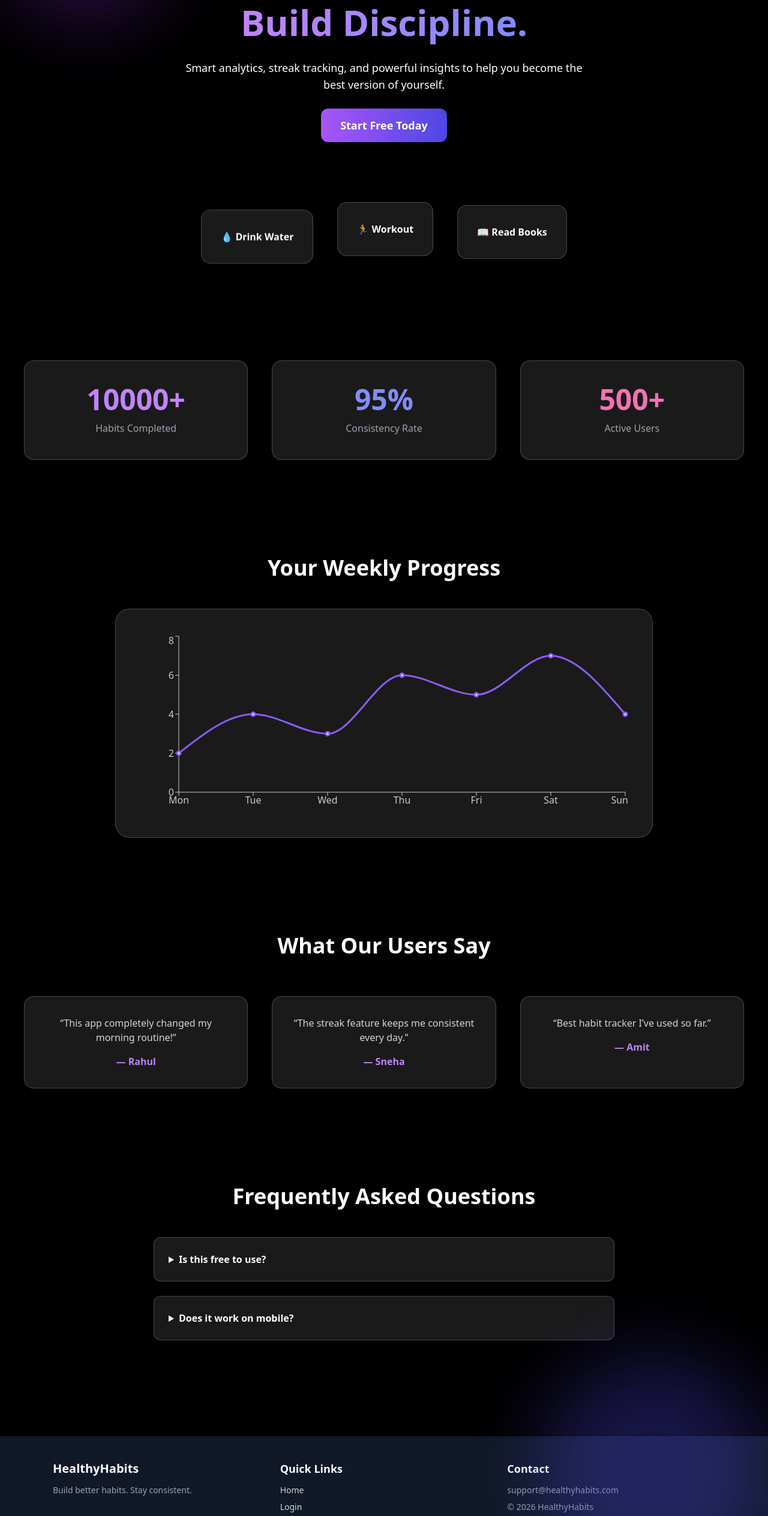
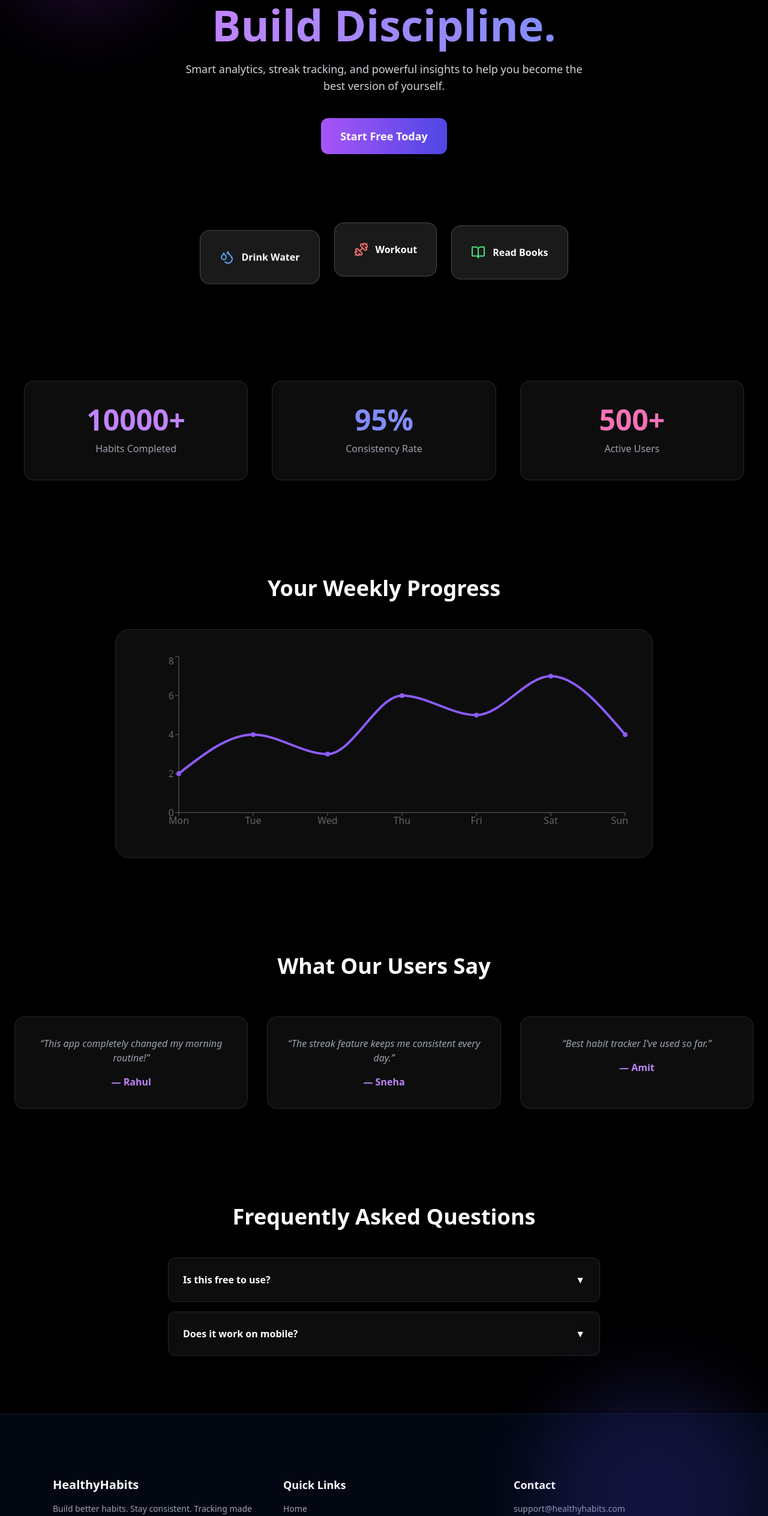
Before and after one commit to ARCHANA-MADDELA-57/healthy-habits-Tracker-frontend, a React (Vite) app: page / in a window 1280 px wide. Shown: the part 259-2787 px from the top of the page at 60% size. Built offline with nearby package versions, Linux system fonts and the light colour scheme.

Commit message:
ready for netlify deployment

```diff
--- a/src/pages/Home.jsx
+++ b/src/pages/Home.jsx
@@ -1,6 +1,7 @@
 import { Link } from "react-router-dom";
-import { motion } from "framer-motion";
+import { motion, AnimatePresence } from "framer-motion";
 import { useEffect, useState } from "react";
+import { Menu, X, Droplets, Dumbbell, BookOpen } from "lucide-react";
 import {
     LineChart,
     Line,
@@ -20,7 +21,6 @@ const data = [
     { day: "Sun", habits: 4 },
 ];
 
-
 const Counter = ({ target }) => {
     const [count, setCount] = useState(0);
 
@@ -39,7 +39,6 @@ const Counter = ({ target }) => {
             }
         }, 16);
 
-
         return () => clearInterval(counter);
     }, [target]);
 
@@ -47,38 +46,72 @@ const Counter = ({ target }) => {
 };
 
 const Home = () => {
+    const [isOpen, setIsOpen] = useState(false);
+
     return (
         <div className="min-h-screen bg-black text-white relative overflow-hidden">
+            {/* Background Blobs */}
+            <div className="absolute top-0 left-0 w-72 h-72 bg-purple-600 rounded-full blur-3xl opacity-20 animate-pulse"></div>
+            <div className="absolute bottom-0 right-0 w-96 h-96 bg-indigo-600 rounded-full blur-3xl opacity-20 animate-pulse"></div>
 
-            {/* Background Blobs */}
-            <div className="absolute top-0 left-0 w-72 h-72 bg-purple-600 rounded-full blur-3xl opacity-30 animate-pulse"></div>
-            <div className="absolute bottom-0 right-0 w-96 h-96 bg-indigo-600 rounded-full blur-3xl opacity-30 animate-pulse"></div>
+            {/* FIXED NAVBAR */}
+            <nav className="fixed top-0 left-0 w-full z-50 bg-black/60 backdrop-blur-xl border-b border-white/10">
+                <div className="max-w-7xl mx-auto flex justify-between items-center p-5 px-6">
+                    <Link to="/" className="text-2xl font-bold bg-gradient-to-r from-purple-400 to-indigo-400 bg-clip-text text-transparent">
+                        HealthyHabits
+                    </Link>
 
-            {/* Navbar */}
-            <nav className="flex justify-between items-center p-6 relative z-10">
-                <h1 className="text-2xl font-bold">HealthyHabits</h1>
-
-                <div className="flex gap-6">
-                    <Link to="/login" className="px-5 py-2 bg-gradient-to-r from-purple-500 to-indigo-500 rounded-lg font-semibold hover:text-gray-300 transition">
-                        Login
-                    </Link>
+                    {/* Desktop Navigation */}
+                    <div className="hidden md:flex items-center gap-8">
+                        <Link to="/login" className="px-6 py-2 bg-gradient-to-r from-purple-500 to-indigo-600 rounded-full font-semibold hover:shadow-[0_0_20px_rgba(139,92,246,0.4)] transition">Login</Link>
                         <Link
                             to="/signup"
-                        className="px-5 py-2 bg-gradient-to-r from-purple-500 to-indigo-500 rounded-lg font-semibold"
+                            className="px-6 py-2 bg-gradient-to-r from-purple-500 to-indigo-600 rounded-full font-semibold hover:shadow-[0_0_20px_rgba(139,92,246,0.4)] transition"
                         >
                             Get Started
                         </Link>
                     </div>
+
+                    {/* Hamburger Button (Mobile) */}
+                    <button
+                        className="md:hidden p-2 text-white focus:outline-none"
+                        onClick={() => setIsOpen(!isOpen)}
+                    >
+                        {isOpen ? <X size={28} /> : <Menu size={28} />}
+                    </button>
+                </div>
+
+                {/* Mobile Menu Dropdown */}
+                <AnimatePresence>
+                    {isOpen && (
+                        <motion.div
+                            initial={{ opacity: 0, height: 0 }}
+                            animate={{ opacity: 1, height: "auto" }}
+                            exit={{ opacity: 0, height: 0 }}
+                            className="md:hidden bg-black/95 border-b border-white/10"
+                        >
+                            <div className="flex flex-col items-center gap-6 py-8">
+                                <Link to="/login" onClick={() => setIsOpen(false)} className="px-10 py-3 bg-gradient-to-r from-purple-500 to-indigo-600 rounded-full font-semibold">Login</Link>
+                                <Link
+                                    to="/signup"
+                                    onClick={() => setIsOpen(false)}
+                                    className="px-10 py-3 bg-gradient-to-r from-purple-500 to-indigo-600 rounded-full font-semibold"
+                                >
+                                    Get Started
+                                </Link>
+                            </div>
+                        </motion.div>
+                    )}
+                </AnimatePresence>
             </nav>
 
-            {/* Hero Section */}
-            <section className="flex flex-col items-center text-center mt-24 px-6 relative z-10">
-
+            {/* Hero Section - Added pt-40 for spacing below fixed nav */}
+            <section className="flex flex-col items-center text-center pt-40 md:pt-48 px-6 relative z-10">
                 <motion.h2
                     initial={{ opacity: 0, y: -40 }}
                     animate={{ opacity: 1, y: 0 }}
                     transition={{ duration: 0.8 }}
-                    className="text-6xl font-bold leading-tight"
+                    className="text-5xl md:text-7xl font-bold leading-tight"
                 >
                     Track Habits.
                     <br />
@@ -91,7 +124,7 @@ const Home = () => {
                     initial={{ opacity: 0 }}
                     animate={{ opacity: 1 }}
                     transition={{ delay: 0.4 }}
-                    className="mt-6 max-w-2xl text-lg text-white"
+                    className="mt-6 max-w-2xl text-lg text-gray-300"
                 >
                     Smart analytics, streak tracking, and powerful insights to help
                     you become the best version of yourself.
@@ -105,7 +138,7 @@ const Home = () => {
                 >
                     <Link
                         to="/signup"
-                        className="px-8 py-4 bg-gradient-to-r from-purple-500 to-indigo-600 rounded-xl text-lg font-semibold hover:scale-105 transition"
+                        className="px-8 py-4 bg-gradient-to-r from-purple-500 to-indigo-600 rounded-xl text-lg font-semibold hover:scale-105 transition inline-block"
                     >
                         Start Free Today
                     </Link>
@@ -113,187 +146,129 @@ const Home = () => {
             </section>
 
             {/* Floating Habit Cards */}
-            <section className="mt-32 flex flex-col md:flex-row items-center justify-center gap-10 relative z-10">
-
-
-                {["💧 Drink Water", "🏃 Workout", "📖 Read Books"].map((habit, i) => (
+            <section className="mt-32 flex flex-wrap items-center justify-center gap-6 px-6 relative z-10">
+                {[
+                    { text: "Drink Water", icon: <Droplets className="text-blue-400" /> },
+                    { text: "Workout", icon: <Dumbbell className="text-red-400" /> },
+                    { text: "Read Books", icon: <BookOpen className="text-green-400" /> }
+                ].map((item, i) => (
                     <motion.div
                         key={i}
                         animate={{ y: [0, -15, 0] }}
                         transition={{ repeat: Infinity, duration: 3 + i }}
-                        className="bg-white/10 backdrop-blur-lg p-8 rounded-2xl shadow-lg border border-white/20 font-bold"
+                        className="flex items-center gap-3 bg-white/10 backdrop-blur-lg p-6 md:p-8 rounded-2xl shadow-lg border border-white/20 font-bold"
                     >
-                        {habit}
+                        {item.icon} {item.text}
                     </motion.div>
                 ))}
-
             </section>
 
             {/* Stats Section */}
-            <section className="mt-40 grid md:grid-cols-3 gap-10 px-10 text-center relative z-10">
-
-                <div className="bg-white/10 p-10 rounded-2xl backdrop-blur-lg border border-white/20">
+            <section className="mt-40 grid sm:grid-cols-2 md:grid-cols-3 gap-6 md:gap-10 px-6 md:px-10 text-center relative z-10 max-w-7xl mx-auto">
+                <div className="bg-white/5 p-10 rounded-2xl backdrop-blur-lg border border-white/10">
                     <h3 className="text-5xl font-bold text-purple-400">
                         <Counter target={10000} />+
                     </h3>
                     <p className="mt-3 text-gray-400">Habits Completed</p>
                 </div>
 
-                <div className="bg-white/10 p-10 rounded-2xl backdrop-blur-lg border border-white/20">
+                <div className="bg-white/5 p-10 rounded-2xl backdrop-blur-lg border border-white/10">
                     <h3 className="text-5xl font-bold text-indigo-400">
                         <Counter target={95} />%
                     </h3>
                     <p className="mt-3 text-gray-400">Consistency Rate</p>
                 </div>
 
-                <div className="bg-white/10 p-10 rounded-2xl backdrop-blur-lg border border-white/20">
+                <div className="bg-white/5 p-10 rounded-2xl backdrop-blur-lg border border-white/10 sm:col-span-2 md:col-span-1">
                     <h3 className="text-5xl font-bold text-pink-400">
                         <Counter target={500} />+
                     </h3>
                     <p className="mt-3 text-gray-400">Active Users</p>
                 </div>
-
             </section>
 
             {/* Analytics Section */}
-
-            <section className="mt-40 px-10 text-center">
-                <h2 className="text-4xl font-bold mb-12">
-                    Your Weekly Progress
-                </h2>
-
-                <div className="bg-white/10 backdrop-blur-xl p-10 rounded-3xl border border-white/20 max-w-4xl mx-auto">
+            <section className="mt-40 px-6 text-center">
+                <h2 className="text-4xl font-bold mb-12">Your Weekly Progress</h2>
+                <div className="bg-white/5 backdrop-blur-xl p-6 md:p-10 rounded-3xl border border-white/10 max-w-4xl mx-auto">
                     <ResponsiveContainer width="100%" height={300}>
                         <LineChart data={data}>
-                            <XAxis dataKey="day" stroke="#ccc" />
-                            <YAxis stroke="#ccc" />
-                            <Tooltip />
+                            <XAxis dataKey="day" stroke="#666" />
+                            <YAxis stroke="#666" />
+                            <Tooltip contentStyle={{ backgroundColor: '#111', border: '1px solid #333' }} />
                             <Line
                                 type="monotone"
                                 dataKey="habits"
                                 stroke="#8b5cf6"
-                                strokeWidth={3}
+                                strokeWidth={4}
+                                dot={{ fill: '#8b5cf6', strokeWidth: 2 }}
                             />
                         </LineChart>
                     </ResponsiveContainer>
                 </div>
             </section>
-            {/* Testimonals Section */}
-            <section className="mt-40 px-10 text-center">
-                <h2 className="text-4xl font-bold mb-16">
-                    What Our Users Say
-                </h2>
 
-                <div className="grid md:grid-cols-3 gap-10">
+            {/* Testimonials */}
+            <section className="mt-40 px-6 text-center max-w-7xl mx-auto">
+                <h2 className="text-4xl font-bold mb-16">What Our Users Say</h2>
+                <div className="grid md:grid-cols-3 gap-8">
                     {[
-                        {
-                            name: "Rahul",
-                            text: "This app completely changed my morning routine!",
-                        },
-                        {
-                            name: "Sneha",
-                            text: "The streak feature keeps me consistent every day.",
-                        },
-                        {
-                            name: "Amit",
-                            text: "Best habit tracker I’ve used so far.",
-                        },
+                        { name: "Rahul", text: "This app completely changed my morning routine!" },
+                        { name: "Sneha", text: "The streak feature keeps me consistent every day." },
+                        { name: "Amit", text: "Best habit tracker I’ve used so far." },
                     ].map((item, i) => (
-                        <div
-                            key={i}
-                            className="bg-white/10 backdrop-blur-lg p-8 rounded-2xl border border-white/20"
-                        >
-                            <p className="text-gray-300 mb-4">“{item.text}”</p>
-                            <h4 className="font-semibold text-purple-400">
-                                — {item.name}
-                            </h4>
+                        <div key={i} className="bg-white/5 backdrop-blur-lg p-8 rounded-2xl border border-white/10">
+                            <p className="text-gray-400 italic mb-4">“{item.text}”</p>
+                            <h4 className="font-semibold text-purple-400">— {item.name}</h4>
                         </div>
                     ))}
                 </div>
             </section>
+
             {/* FAQ Section */}
-            <section className="mt-40 px-10 pb-24">
-                <h2 className="text-4xl font-bold text-center mb-12">
-                    Frequently Asked Questions
-                </h2>
-
-                <div className="max-w-3xl mx-auto space-y-6">
+            <section className="mt-40 px-6 pb-24 max-w-3xl mx-auto">
+                <h2 className="text-4xl font-bold text-center mb-12">Frequently Asked Questions</h2>
+                <div className="space-y-4">
                     {[
-                        {
-                            q: "Is this free to use?",
-                            a: "Yes! You can start with the free plan anytime.",
-                        },
-                        {
-                            q: "Does it work on mobile?",
-                            a: "Yes, fully responsive design works on all devices.",
-                        },
+                        { q: "Is this free to use?", a: "Yes! You can start with the free plan anytime." },
+                        { q: "Does it work on mobile?", a: "Yes, fully responsive design works on all devices." },
                     ].map((item, i) => (
-                        <details
-                            key={i}
-                            className="bg-white/10 p-6 rounded-xl border border-white/20"
-                        >
-                            <summary className="cursor-pointer font-semibold">
+                        <details key={i} className="group bg-white/5 p-6 rounded-xl border border-white/10 cursor-pointer">
+                            <summary className="font-semibold list-none flex justify-between items-center">
                                 {item.q}
+                                <span className="group-open:rotate-180 transition-transform">▼</span>
                             </summary>
-                            <p className="mt-3 text-gray-300">{item.a}</p>
+                            <p className="mt-3 text-gray-400 leading-relaxed">{item.a}</p>
                         </details>
                     ))}
                 </div>
             </section>
+
             {/* FOOTER */}
-      <footer className="bg-gray-900 text-gray-300 mt-16">
-        <div className="max-w-6xl mx-auto px-6 py-10 grid md:grid-cols-3 gap-8">
-
+            <footer className="bg-gray-950 text-gray-400 pt-16 border-t border-white/5">
+                <div className="max-w-6xl mx-auto px-6 py-10 grid md:grid-cols-3 gap-12">
                     <div>
-            <h2 className="text-xl font-bold text-white mb-3">
-              HealthyHabits
-            </h2>
-            <p className="text-sm text-gray-400">
-              Build better habits. Stay consistent.
-            </p>
+                        <h2 className="text-xl font-bold text-white mb-4">HealthyHabits</h2>
+                        <p className="text-sm">Build better habits. Stay consistent. Tracking made beautiful.</p>
                     </div>
-
                     <div>
-            <h3 className="text-lg font-semibold text-white mb-3">
-              Quick Links
-            </h3>
+                        <h3 className="text-lg font-semibold text-white mb-4">Quick Links</h3>
                         <ul className="space-y-2 text-sm">
-              <li>
-                <Link to="/" className="hover:text-white transition">
-                  Home
-                </Link>
-              </li>
-              <li>
-                <Link to="/login" className="hover:text-white transition">
-                  Login
-                </Link>
-              </li>
-              <li>
-                <Link to="/signup" className="hover:text-white transition">
-                  Register
-                </Link>
-              </li>
+                            <li><Link to="/" className="hover:text-purple-400 transition">Home</Link></li>
+                            <li><Link to="/login" className="hover:text-purple-400 transition">Login</Link></li>
+                            <li><Link to="/signup" className="hover:text-purple-400 transition">Register</Link></li>
                         </ul>
                     </div>
-
                     <div>
-            <h3 className="text-lg font-semibold text-white mb-3">
-              Contact
-            </h3>
-            <p className="text-sm text-gray-400">
-              support@healthyhabits.com
-            </p>
-            <p className="text-sm text-gray-400 mt-2">
-              © {new Date().getFullYear()} HealthyHabits
-            </p>
+                        <h3 className="text-lg font-semibold text-white mb-4">Contact</h3>
+                        <p className="text-sm">support@healthyhabits.com</p>
+                        <p className="text-sm mt-4">© {new Date().getFullYear()} HealthyHabits</p>
                     </div>
                 </div>
-
-        <div className="border-t border-gray-800 text-center py-4 text-sm text-gray-500">
+                <div className="border-t border-white/5 text-center py-6 text-xs text-gray-600">
                     Made with ❤️ for better living
                 </div>
             </footer>
-
         </div>
     );
 };
```
Lines whose indentation alone changed are shown as unchanged.
